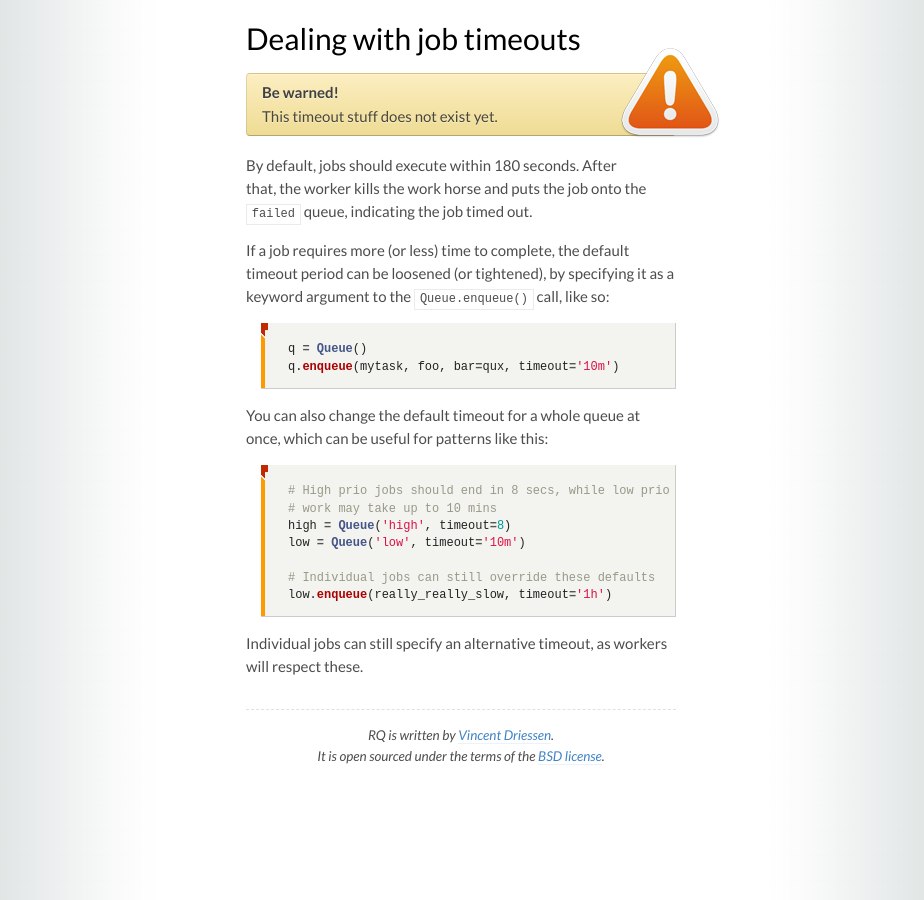
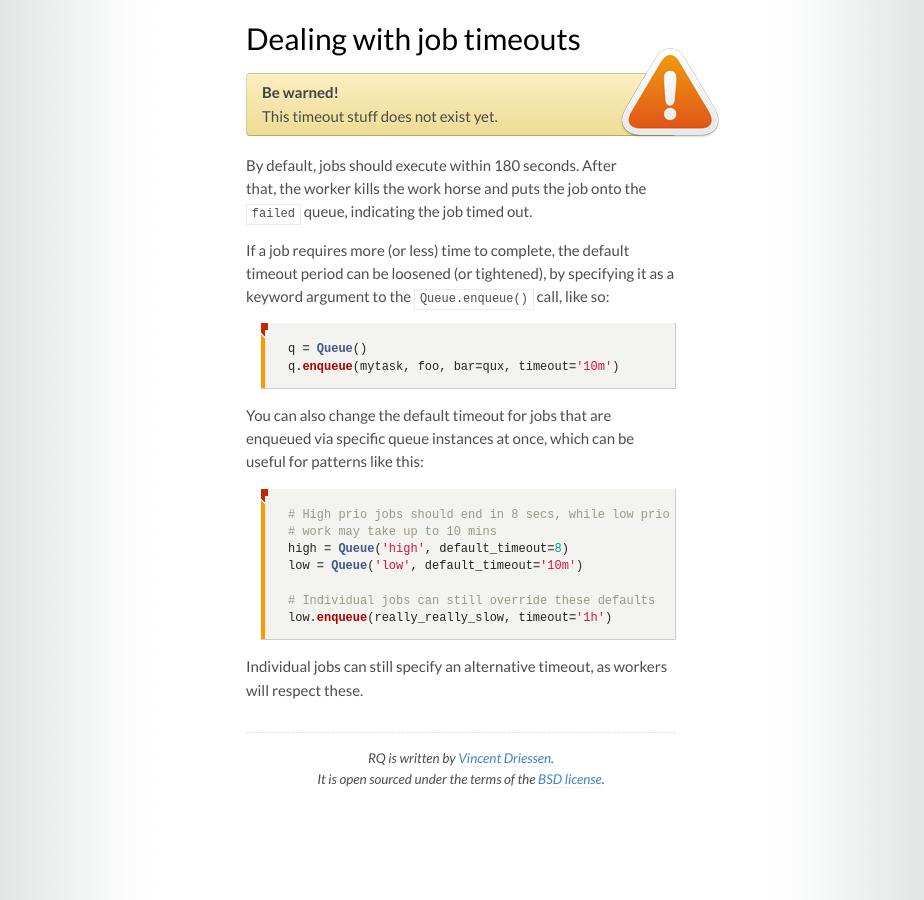
Before and after one commit to rq/rq, a Jekyll site: the page built from docs/results.md, in a window 1280 px wide and 900 px high, scrolled down 1819 px. Shown: the whole window, without its empty margins (179-1103 px from the left). Built offline with Jekyll 4.4.1, drawn with Linux system fonts in a browser that asks for light colours; some web fonts are replaced; Markdown is read by kramdown in place of the engine named in the settings.

Commit message:
Change (imaginary) timeout kwarg -> default_timeout.

```diff
--- a/docs/results.md
+++ b/docs/results.md
@@ -92,14 +92,14 @@ q = Queue()
 q.enqueue(mytask, foo, bar=qux, timeout='10m')
 {% endhighlight console %}
 
-You can also change the default timeout for a whole queue at once, which can be
-useful for patterns like this:
+You can also change the default timeout for jobs that are enqueued via specific
+queue instances at once, which can be useful for patterns like this:
 
 {% highlight python %}
 # High prio jobs should end in 8 secs, while low prio
 # work may take up to 10 mins
-high = Queue('high', timeout=8)
-low = Queue('low', timeout='10m')
+high = Queue('high', default_timeout=8)
+low = Queue('low', default_timeout='10m')
 
 # Individual jobs can still override these defaults
 low.enqueue(really_really_slow, timeout='1h')
```
